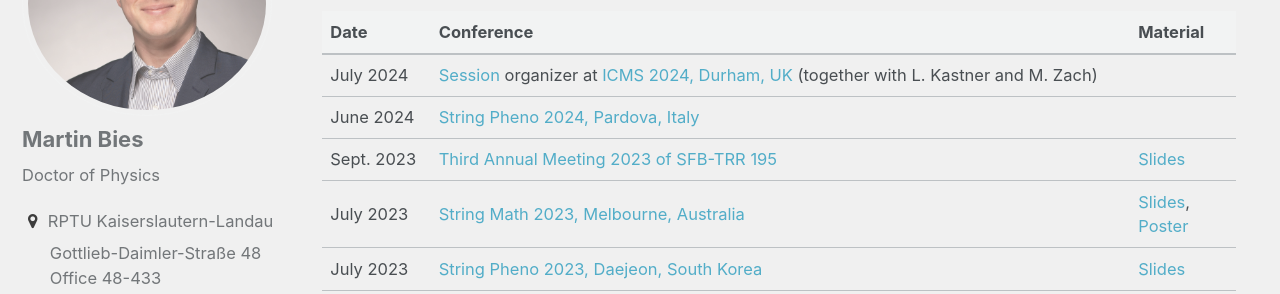
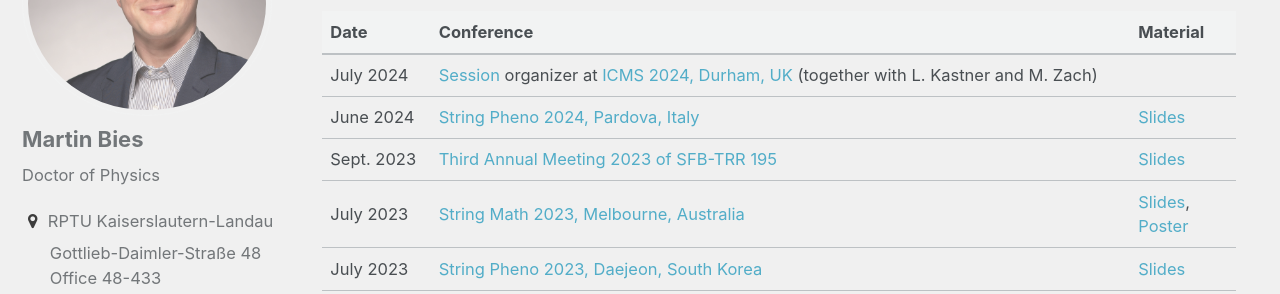
Before and after one commit to MartinBies/MartinBies.github.io, a Jekyll site: the page built from _pages/events.md, in a window 1280 px wide and 900 px high, scrolled down 593 px. Shown: the part 153-447 px from the top of the window. Built offline with Jekyll 4.4.1, drawn with Linux system fonts in a browser that asks for light colours.

Commit message:
Add talk at string pheno 2024

```diff
--- a/_pages/events.md
+++ b/_pages/events.md
@@ -23,7 +23,7 @@ permalink: /events/
 | Date&nbsp;&nbsp;&nbsp;&nbsp;&nbsp;&nbsp;&nbsp;&nbsp;&nbsp;&nbsp;&nbsp;&nbsp;&nbsp;&nbsp;| Conference | Material |
 | ---- | ---- | ---- |
 | July 2024 | [Session](https://icms-conference.org/2024/sessions/session_Bies_Kastner_Zach/) organizer at [ICMS 2024, Durham, UK](https://maths.dur.ac.uk/icms2024/ICMS2024.html) (together with L. Kastner and M. Zach) | |
-| June 2024 | [String Pheno 2024, Pardova, Italy](https://indico.dfa.unipd.it/event/1051/) | |
+| June 2024 | [String Pheno 2024, Pardova, Italy](https://indico.dfa.unipd.it/event/1051/) | [Slides](/Materials/Events/MartinBiesStringPheno2024.pdf) |
 | Sept. 2023 | [Third Annual Meeting 2023 of SFB-TRR 195](https://www.math.uni-sb.de/ag/brandhorst/index.php?option=com_content&view=article&id=38:3rd-annual-meeting-sfb-trr-196-2023&catid=30&Itemid=109&lang=en) | [Slides](/Materials/Events/PresentationSFBMeeting2023MartinBies.pdf) |
 | July 2023 | [String Math 2023, Melbourne, Australia](https://indico.cern.ch/event/1270020/) | [Slides](/Materials/Events/PresentationStringMath2023MartinBies.pdf), [Poster](/Materials/Events/PosterMartinBiesStringMath2023.pdf) |
 | July 2023 | [String Pheno 2023, Daejeon, South Korea](https://indico.cern.ch/event/1270020/) | [Slides](/Materials/Events/PresentationStringPheno2023MartinBies.pdf) |
```
Also changed, not shown: 1 other file.
